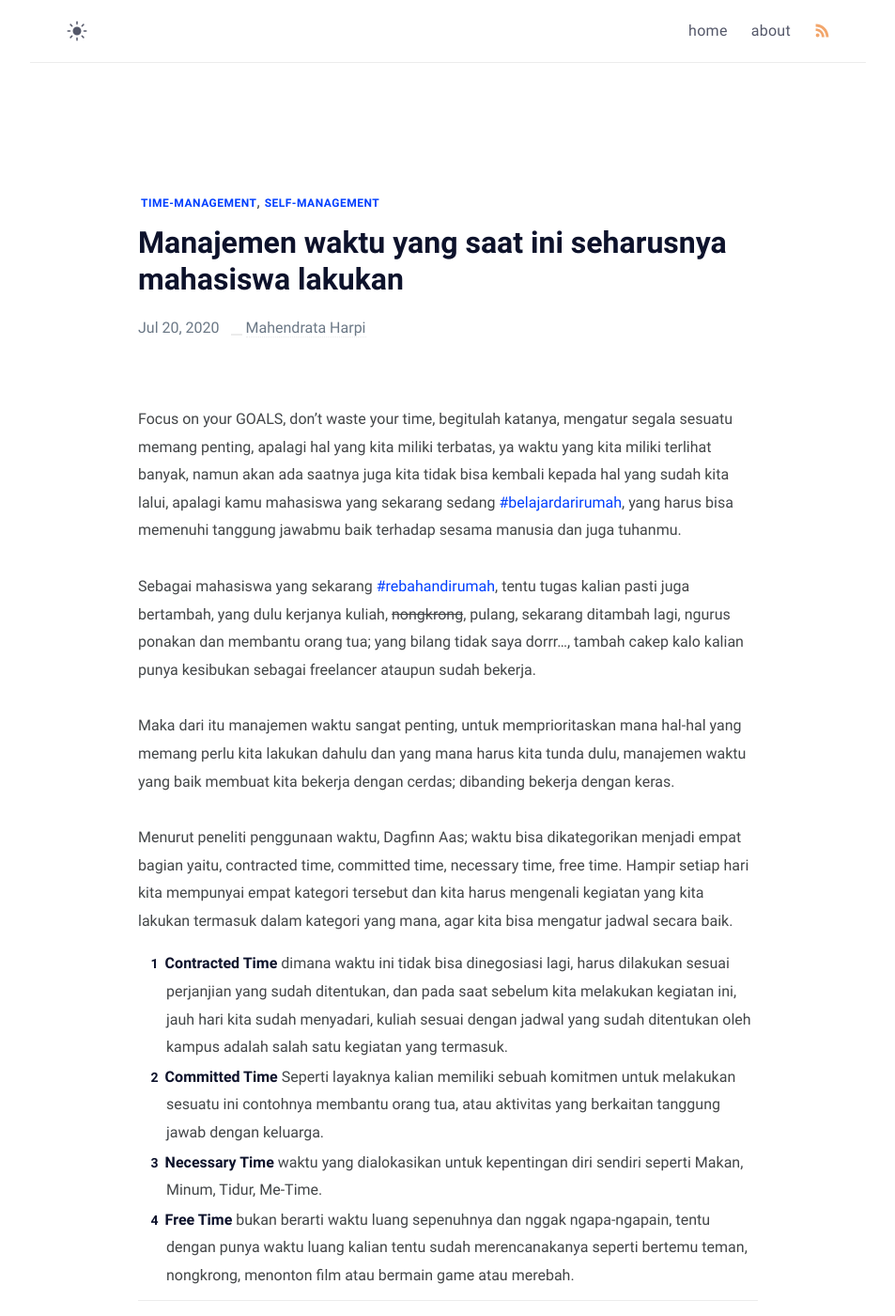
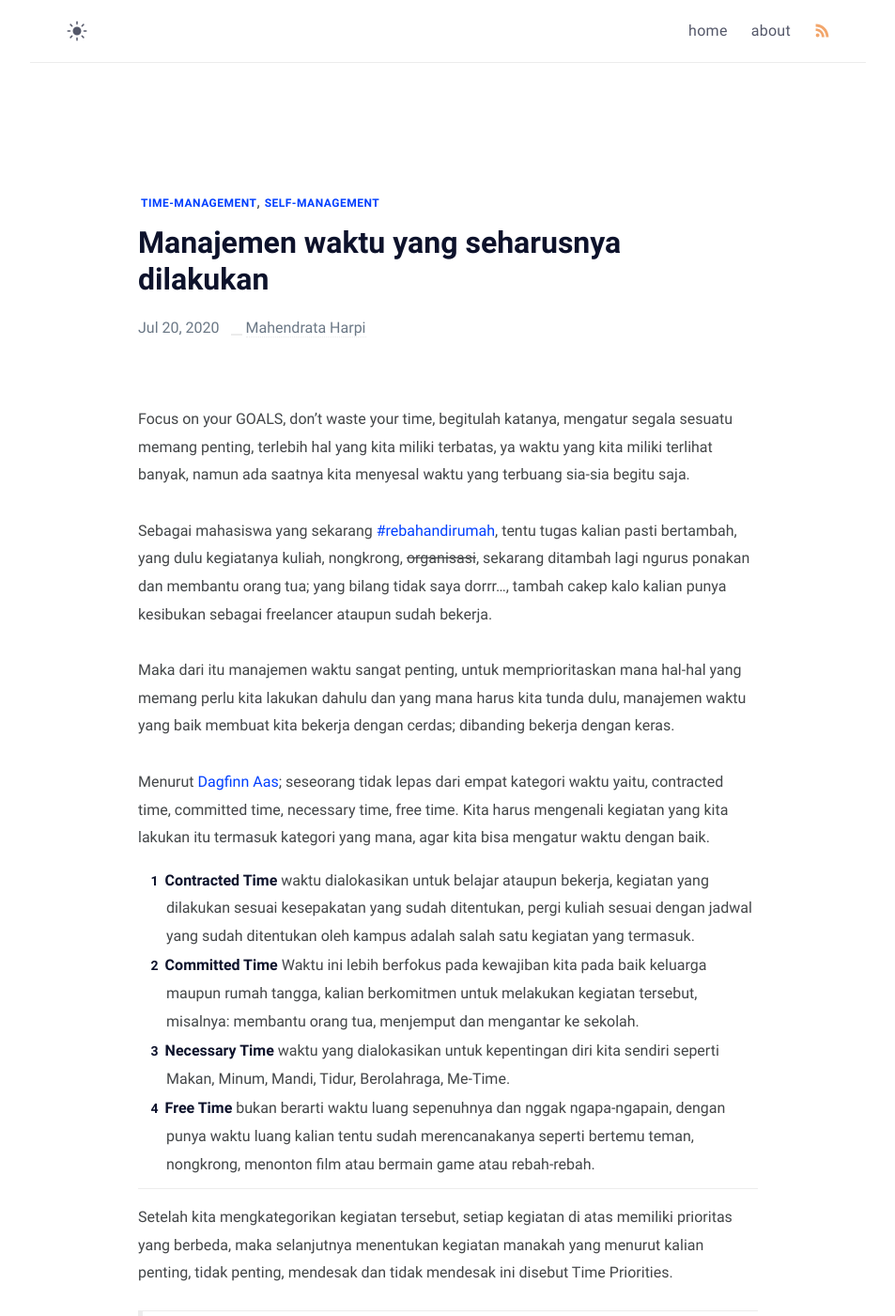
Before and after one commit to piharpi/piharpi.com, a Jekyll site: the page built from _posts/manajemen-waktu/2020-07-20-manajemen-waktu.md, in a window 1280 px wide and 1400 px high. Shown: the whole window at 94% size, without its empty margins (163-1116 px from the left). Built offline with Jekyll 4.4.1, drawn with Linux system fonts in a browser that asks for light colours; comment, search, counter and statistics services are not loaded; some of the changed text lies outside the part shown.

Commit message:
update article

```diff
--- a/_config.yml
+++ b/_config.yml
@@ -7,7 +7,7 @@
 timezone: Asia/Jakarta
 image: assets/img/ogp.png # This image used for Open Graph more info https://ogp.me/
 repo: https://github.com/piharpi/jekyll-klise
-mode: light # default theme "dark" | "light"
+mode: dark # default theme "dark" | "light"
 
 # Profile settings
 author:
--- a/_posts/manajemen-waktu/2020-07-20-manajemen-waktu.md
+++ b/_posts/manajemen-waktu/2020-07-20-manajemen-waktu.md
@@ -1,44 +1,76 @@
 ---
-title: Manajemen waktu yang saat ini seharusnya mahasiswa lakukan
+title: Manajemen waktu yang seharusnya dilakukan
 date: 2020-07-20 09:45:47 +07:00
 tags: [time-management, self-management]
+image: /manajemen-waktu/eisenhower_decision_matrix.jpeg
 description: Manajemen waktu sangat penting, untuk memprioritaskan mana hal-hal yang memang perlu kita lakukan dahulu dan yang mana harus kita tunda dulu, manajemen waktu yang baik membuat kita bekerja dengan cerdas; dibanding bekerja dengan keras.
 comments: true
 ---
 
 
-Focus on your GOALS, don’t waste your time, begitulah katanya, mengatur segala sesuatu memang penting, apalagi hal yang kita miliki terbatas, ya waktu yang kita miliki terlihat banyak, namun akan ada saatnya juga kita tidak bisa kembali kepada hal yang sudah kita lalui, apalagi kamu mahasiswa yang sekarang sedang [#belajardarirumah](#), yang harus bisa memenuhi tanggung jawabmu baik terhadap sesama manusia dan juga tuhanmu.
+Focus on your GOALS, don’t waste your time, begitulah katanya, mengatur segala sesuatu memang penting, terlebih hal yang kita miliki terbatas, ya waktu yang kita miliki terlihat banyak, namun ada saatnya kita menyesal waktu yang terbuang sia-sia begitu saja.
 
-Sebagai mahasiswa yang sekarang [#rebahandirumah](#), tentu tugas kalian pasti juga bertambah, yang dulu kerjanya kuliah, ~~nongkrong~~, pulang, sekarang ditambah lagi, ngurus ponakan dan membantu orang tua; yang bilang tidak saya dorrr…, tambah cakep kalo kalian punya kesibukan sebagai freelancer ataupun sudah bekerja.
+Sebagai mahasiswa yang sekarang [#rebahandirumah](#), tentu tugas kalian pasti bertambah, yang dulu kegiatanya kuliah, nongkrong, ~~organisasi~~, sekarang ditambah lagi ngurus ponakan dan membantu orang tua; yang bilang tidak saya dorrr…, tambah cakep kalo kalian punya kesibukan sebagai freelancer   ataupun sudah bekerja.
 
 Maka dari itu manajemen waktu sangat penting, untuk memprioritaskan mana hal-hal yang memang perlu kita lakukan dahulu dan yang mana harus kita tunda dulu, manajemen waktu yang baik membuat kita bekerja dengan cerdas; dibanding bekerja dengan keras.
 
-Menurut peneliti penggunaan waktu, Dagfinn Aas;  waktu bisa dikategorikan menjadi empat bagian yaitu,  contracted time, committed time, necessary time, free time. Hampir setiap hari kita mempunyai empat kategori tersebut dan kita harus mengenali kegiatan yang kita lakukan termasuk dalam kategori yang mana, agar kita bisa mengatur jadwal secara baik.
+Menurut [Dagfinn Aas](https://en.wikipedia.org/wiki/Time-use_research); seseorang tidak lepas dari  empat kategori waktu yaitu, contracted time, committed time, necessary time, free time. Kita harus mengenali kegiatan yang kita lakukan itu termasuk kategori yang mana, agar kita bisa mengatur waktu dengan baik.
 
-1. **Contracted Time** dimana waktu ini tidak bisa dinegosiasi lagi, harus dilakukan sesuai perjanjian yang sudah ditentukan, dan pada saat sebelum kita melakukan kegiatan ini, jauh hari kita sudah menyadari, kuliah sesuai dengan jadwal yang sudah ditentukan oleh kampus adalah salah satu kegiatan yang termasuk.
-1. **Committed Time** Seperti layaknya kalian memiliki sebuah komitmen untuk melakukan sesuatu ini contohnya membantu orang tua, atau aktivitas yang berkaitan tanggung jawab dengan keluarga.
-1. **Necessary Time** waktu yang dialokasikan untuk kepentingan diri sendiri seperti Makan, Minum, Tidur,  Me-Time.
-1. **Free Time** bukan berarti waktu luang sepenuhnya dan nggak ngapa-ngapain, tentu dengan punya waktu luang kalian tentu sudah merencanakanya seperti bertemu teman, nongkrong, menonton film atau bermain game atau merebah.
+1. **Contracted Time**  waktu dialokasikan untuk belajar ataupun bekerja, kegiatan yang dilakukan sesuai kesepakatan yang sudah ditentukan, pergi kuliah sesuai dengan jadwal yang sudah ditentukan oleh kampus adalah salah satu kegiatan yang termasuk.
+2. **Committed Time** Waktu ini lebih berfokus pada kewajiban kita pada baik keluarga maupun rumah tangga, kalian berkomitmen untuk melakukan kegiatan tersebut, misalnya: membantu orang tua, menjemput dan mengantar  ke sekolah.
+3. **Necessary Time** waktu yang dialokasikan untuk kepentingan diri kita sendiri seperti Makan, Minum, Mandi, Tidur, Berolahraga, Me-Time.
+4. **Free Time** bukan berarti waktu luang sepenuhnya dan nggak ngapa-ngapain, dengan punya waktu luang kalian tentu sudah merencanakanya seperti bertemu teman, nongkrong, menonton film atau bermain game atau rebah-rebah.
 
 ---
 
-Setelah kita mengkategorikan jenis kegiatan maka selanjutnya menentukan kegiatan manakah yang menurut kalian penting, tidak penting, mendesak dan tidak mendesak ini disebut Time Priorities.
+Setelah kita mengkategorikan kegiatan tersebut, setiap kegiatan di atas memiliki prioritas yang berbeda, maka selanjutnya menentukan kegiatan manakah yang menurut kalian penting, tidak penting, mendesak dan tidak mendesak ini disebut Time Priorities.
 
-> What is important is seldom urgent and what is urgent is seldom important
+> What is important is seldom urgent and what is urgent is seldom important.<br>
+> --- Dwight D. Eisenhower
 
-Dengan menggunakan The Eisenhower Decision Matrix, bagan ini membantu memisahkan kegiatan apa yang perlu dilakukan dan tidak perlu, bagan ini dibagi menjadi 4 kuadran.
+Beliau pernah mengucapkan kalimat di atas "Apa yang penting biasanya tidak mendadak dan apa yang mendadak biasanya tidak penting" dan kalimat tersebut adalah asal mula dari Eisenhower Matrix.
 
 <figure>
   <img src="eisenhower_decision_matrix.jpeg" alt="eisenhower_decision_matrix.jpeg">
-  <figcaption>Eisenhower Decision Matrix.</figcaption>
+  <figcaption>The Eisenhower Decision Matrix.</figcaption>
 </figure>
 
-**Do**, kegiatan yang Penting dan mendesak kita bisa lakukan sekarang mungkin, Misalnya mempunyai janji suatu deadline tugas yang memang saat itu dikirim, membuat materi untuk Asisten Praktikum.
+Dengan menggunakan Eisenhower Decision Matrix kalian bisa memisahkan kegiatan apa yang perlu segera ditindak dan kegiatan mana yang bisa ditunda, bagan ini dibagi menjadi empat kuadran.
 
-**Decide**, penting tetapi tidak mendesak ini bisa kita atur jadwalnya untuk waktu pengerjaanya.
+---
 
-**Delegate**, Tidak penting tetapi mendesak, kita bisa mendelegasikan tugas tersebut kepada teman kita sebagai contoh tugas kelompok dan kamu tidak bisa menyelesaikan tugas tersebut saat ini kamu bisa meminta bantuan ke teman mu yang bersedia mengerjakan.
+**Do**, penting dan mendesak, kegiatan yang harus segera diambil tindakan, mempunyai ciri kegiatan tersebut memiliki deadline yang nampak jelas dan tidak ingin membuang-buang waktu untuk menunda.
 
-**Delete**, hal yang tidak penting juga tidak mendesak kamu tidak wajib untuk melakukan kegiatan hal tersebut dan kamu bisa menghapuskan kegiatan tersebut dari jadwalmu misal main game atau menonton film Contoh kegiatan ini yang bisa dihapuskan social media, membalas chat teman yang tidak terlalu penting.
+- Pekerjaan dengan tenggat waktu
+- Komunikasi dengan orang tua
+- Merespon email yang penting
+- Pekerjaan dari kuadran dua yang telah lama tertunda
 
-Yah, walaupun saya terkadang keluar dari aturan-aturan di atas, tapi disini saya hanya ingin berbagi ilmu yang pelan-pelan saya implementasikan di kehidupan, Terimakasih sudah menyimak tulisan ini apabila kalian berkenan  silahkan komen dibawah.
+**Decide/Plan**, tidak mendesak tetapi penting, kegiatan ini mempunyai batas waktu yang panjang atau bahkan tidak mempunyai deadline, kegiatan yang bisa kita tunda dan bisa kita atur waktu kegiatannya.
+
+- Belajar kemampuan baru
+- Menyelesaikan online course
+- Datang pada acara Workshop
+- Mencari ide untuk postingan blog
+
+**Delegate/Delay**, mendesak tetapi tidak penting, lebih tepat pekerjaan yang membuat kamu makin sibuk, pekerjaan ini mempunyai tujuan jangka pendek saja, kita bisa menyerahkan sebagian pekerjaan ini kepada orang lain.
+
+- Tugas kerja kelompok, membagi tugas antar anggota
+- Pergi ketoko komputer, kamu bisa menyerahkan kepada OJOL
+- Mengecek smartphone ketika ada notifikasi
+- Merespon WA, email atau jenis pesan lainya
+
+**Delete**, tidak mendesak juga tidak penting, aktivitas yang membuang-buang waktu, yang tidak ada hubungnanya dengan GOALS kamu, kita tidak wajib  mengerjakan kegiatan tersebut, bahkan kamu bisa menghapuskan dari jadwalmu.
+
+- Bermain game
+- Menonton YouTube/film berjam-jam
+- Scrooling/Social Media, IG, Twitter etc
+- Terlalu banyak web browsing ataupun olshop yang akhirnya cuma jadi wishlist :)
+
+#### Kesimpulan
+
+Kenali kegiatan yang akan kalian lakukan, termasuk dalam kategori waktu yang mana? jika sudah, prioritaskanlah kegiatan dengan menggunakan Eisenhower Decision Matrix.
+
+---
+
+Ya, walaupun saya terkadang keluar dari aturan-aturan di atas, tapi disini saya hanya ingin berbagi, pelan-pelan saya implementasikan di kehidupan, Terimakasih sudah menyimak tulisan ini apabila kalian berkenan silahkan komentar dibawah.
```
